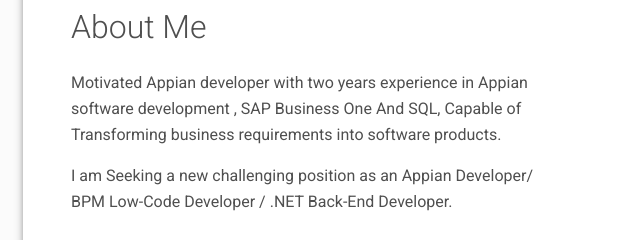
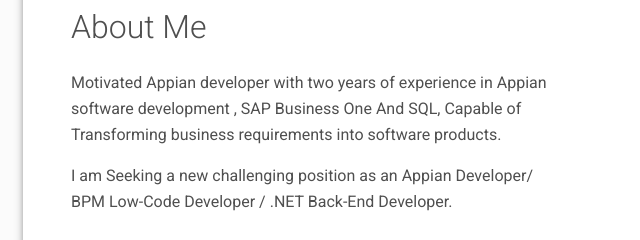
Before and after one commit to osamaGamalEG/resume, a plain HTML site: page index.html in a window 1280 px wide. Shown: the part 700-940 px from the top of the page, 59-699 px from the left. Drawn offline with Linux system fonts and the light colour scheme.

Commit message:
Update index.html

```diff
--- a/index.html
+++ b/index.html
@@ -92,7 +92,7 @@
             <div class="row">
               <div class="col-md-6">
                 <h2 class="h2 fw-light mb-4">About Me</h2>
-                <p>Motivated Appian developer with two years experience in Appian software development , SAP Business One And SQL, Capable of Transforming business requirements into software products.</p>
+                <p>Motivated Appian developer with two years of experience in Appian software development , SAP Business One And SQL, Capable of Transforming business requirements into software products.</p>
                 <p>I am Seeking a new challenging position as an Appian Developer/ BPM Low-Code Developer / .NET Back-End Developer.</p>
               </div>
               <div class="col-md-5 offset-lg-1">
```
